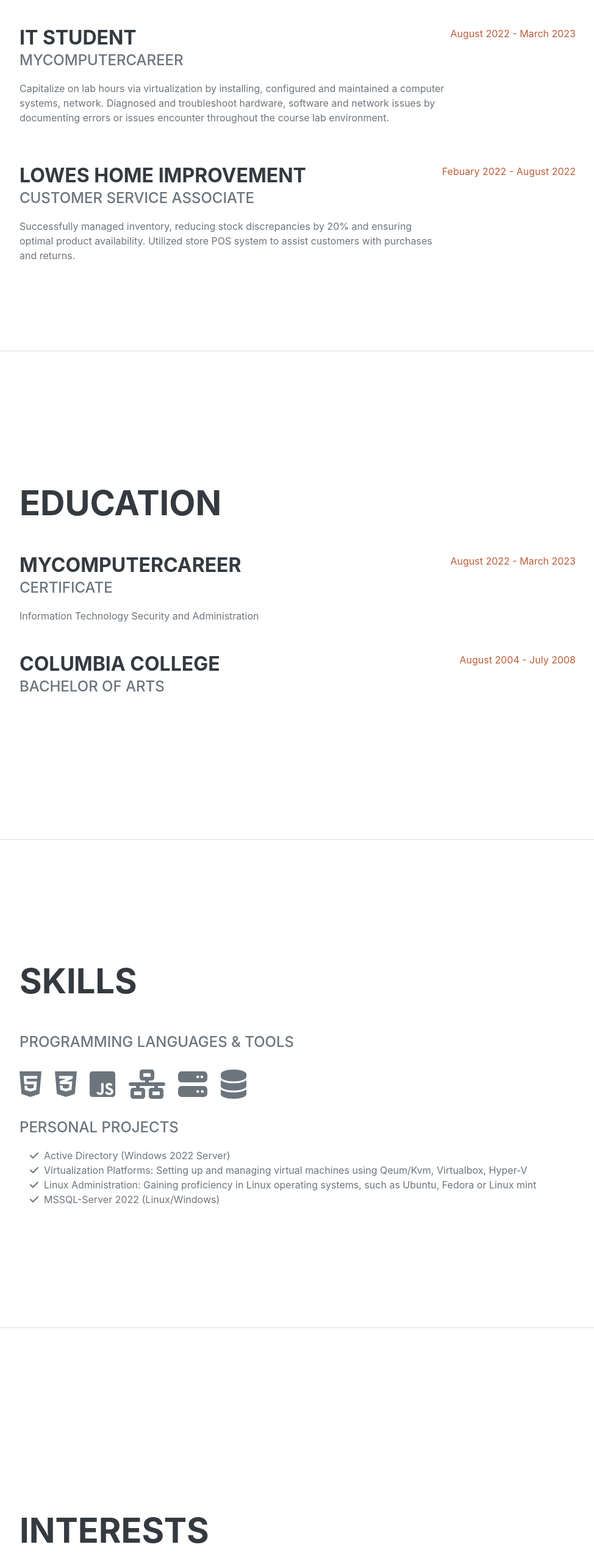
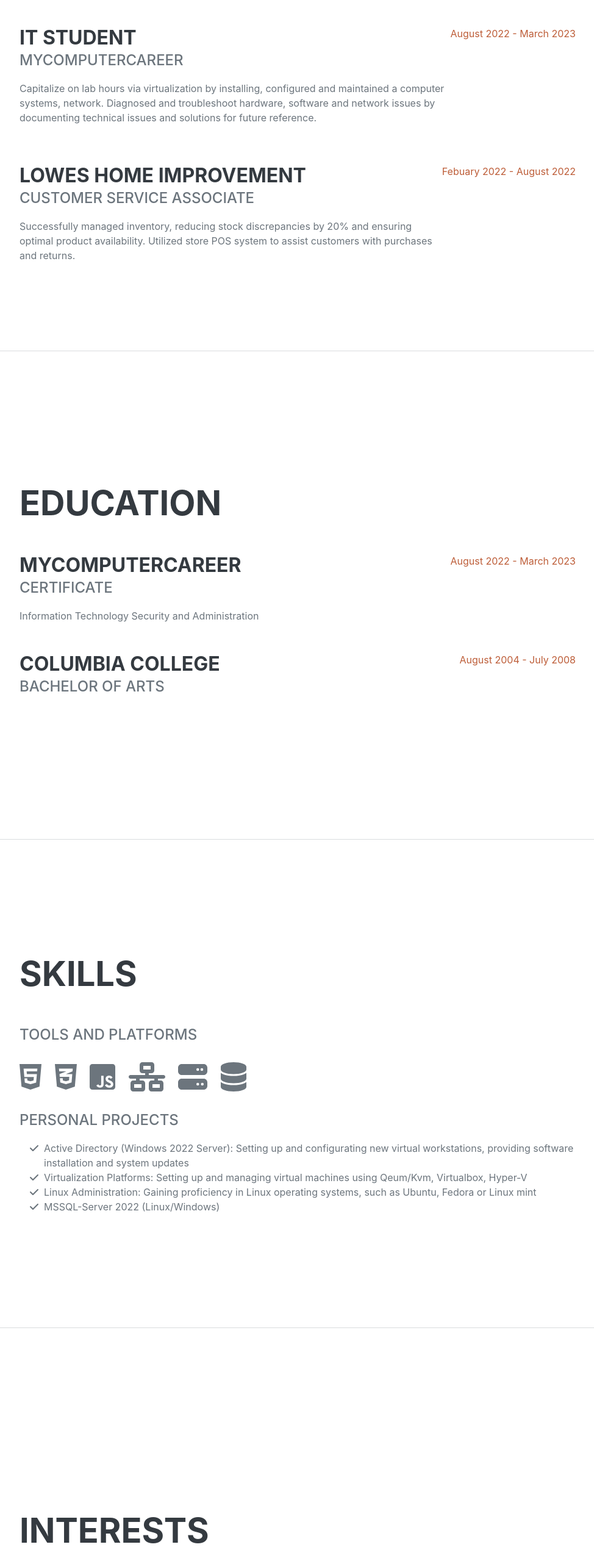
Before and after one commit to mthammavong-lab/michael-thammavong.github.io, a plain HTML site: page index.html in a window 1280 px wide. Shown: the part 1180-3740 px from the top of the page at 61% size, without its empty margins (288-1262 px from the left). Drawn offline with nearby package versions, Linux system fonts and the light colour scheme; a web font is replaced by a local one.

Commit message:
Add files via upload

```diff
--- a/index.html
+++ b/index.html
@@ -79,7 +79,7 @@
                         <div class="flex-grow-1">
                             <h3 class="mb-0">IT Student</h3>
                             <div class="subheading mb-3">MyComputerCareer</div>
-                            <p>Capitalize on lab hours via virtualization by installing, configured and maintained a computer systems, network. Diagnosed and troubleshoot hardware, software and network issues by documenting errors or issues encounter throughout the course lab environment.</p>
+                            <p>Capitalize on lab hours via virtualization by installing, configured and maintained a computer systems, network. Diagnosed and troubleshoot hardware, software and network issues by documenting technical issues and solutions for future reference.</p>
                         </div>
                         <div class="flex-shrink-0"><span class="text-primary">August 2022 - March 2023</span></div>
                     </div>
@@ -130,7 +130,7 @@
             <section class="resume-section" id="skills">
                 <div class="resume-section-content">
                     <h2 class="mb-5">Skills</h2>
-                    <div class="subheading mb-3">Programming Languages & Tools</div>
+                    <div class="subheading mb-3">Tools and Platforms</div>
                     <ul class="list-inline dev-icons">
                         <li class="list-inline-item"><i class="fab fa-html5"></i></li>
                         <li class="list-inline-item"><i class="fab fa-css3-alt"></i></li>
@@ -138,23 +138,12 @@
                         <li class="list-inline-item"><i class="fa-solid fa-network-wired"></i></li>
                         <li class="list-inline-item"><i class="fa-solid fa-server"></i></li>
                         <li class="list-inline-item"><i class="fa-solid fa-database"></i></li>
-                        <!--
-                        <li class="list-inline-item"><i class="fab fa-angular"></i></li>
-                        <li class="list-inline-item"><i class="fab fa-react"></i></li>
-                        <li class="list-inline-item"><i class="fab fa-node-js"></i></li>
-                        <li class="list-inline-item"><i class="fab fa-sass"></i></li>
-                        <li class="list-inline-item"><i class="fab fa-less"></i></li>
-                        <li class="list-inline-item"><i class="fab fa-wordpress"></i></li>
-                        <li class="list-inline-item"><i class="fab fa-gulp"></i></li>
-                        <li class="list-inline-item"><i class="fab fa-grunt"></i></li>
-                        <li class="list-inline-item"><i class="fab fa-npm"></i></li>
-                    -->
                     </ul>
                     <div class="subheading mb-3">Personal Projects</div>
                     <ul class="fa-ul mb-0">
                         <li>
                             <span class="fa-li"><i class="fas fa-check"></i></span>
-                           Active Directory (Windows 2022 Server)
+                           Active Directory (Windows 2022 Server): Setting up and configurating new virtual workstations, providing software installation and system updates
                         </li>
                         <li>
                             <span class="fa-li"><i class="fas fa-check"></i></span>
@@ -176,7 +165,7 @@
             <section class="resume-section" id="interests">
                 <div class="resume-section-content">
                     <h2 class="mb-5">Interests</h2>
-                    <p>Passionate about technology and problem-solving, I also find joy in troubleshooting technical issues and enjoy learning new technologies and implementing them in my personal projects, including building and maintaining home network and creating virtualization labs hosting different operating systems.</p>
+                    <p>Passionate about technology and problem-solving, I also find joy in troubleshooting technical issues and I enjoy learning new technologies and implementing them in my personal projects, including building and maintaining home network and creating virtualization labs hosting different operating systems.</p>
                     <!--
                     <p class="mb-0">.</p>
                 -->
```
